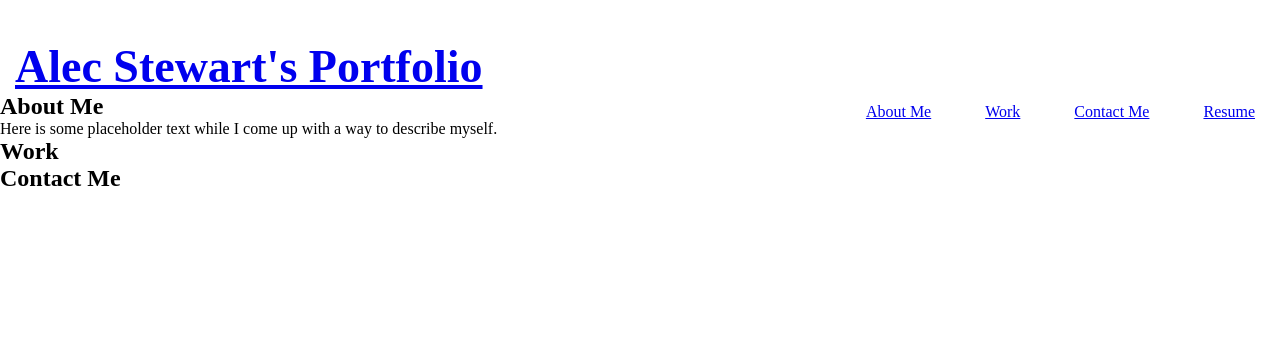
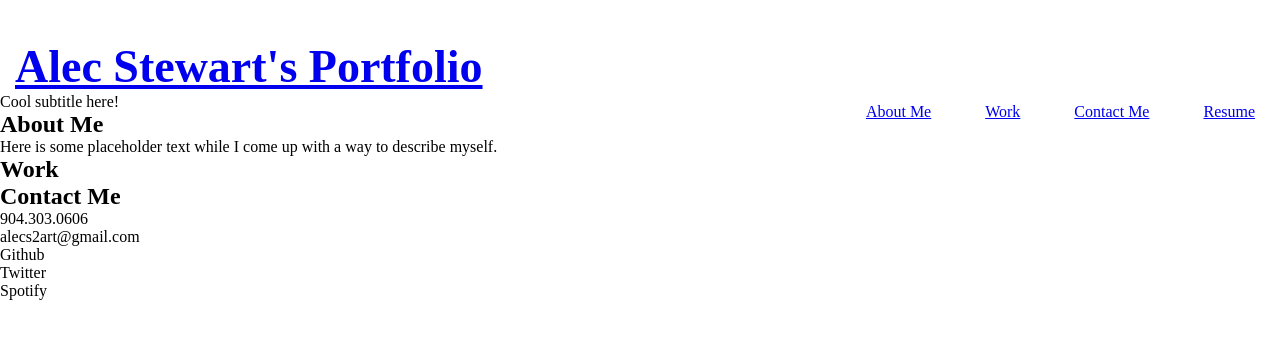
Before and after one commit to alecs2art/personal-portfolio, a plain HTML site: page index.html in a window 1280 px wide. Drawn offline with Linux system fonts and the light colour scheme.

Commit message:
contact me section completed

```diff
--- a/index.html
+++ b/index.html
@@ -34,6 +34,9 @@
 
     <!--hero section-->
     <section class="hero">
+        <p>
+            Cool subtitle here!
+        </p>
 
     </section>
 
@@ -55,6 +58,25 @@
     <!--contact me section-->
     <section class="contact-me">
         <h2>Contact Me</h2>
+
+        <ul>
+            <li>
+                904.303.0606
+            </li>
+            <li>
+                alecs2art@gmail.com
+            </li>
+            <li>
+                Github
+            </li>
+            <li>
+                Twitter
+            </li>
+            <li>
+                Spotify
+            </li>
+        </ul>
+
     </section>
 
 </body>
```
